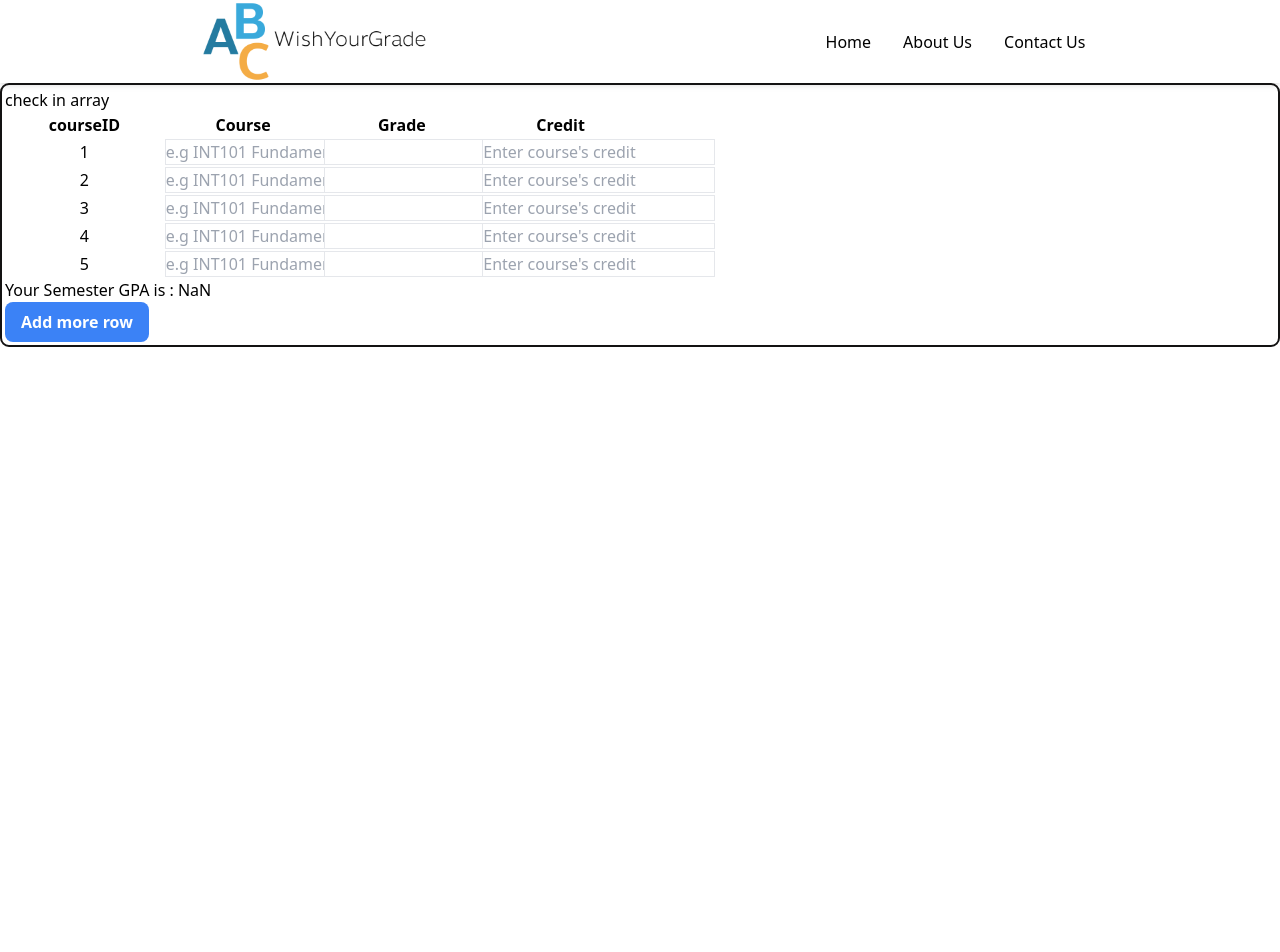
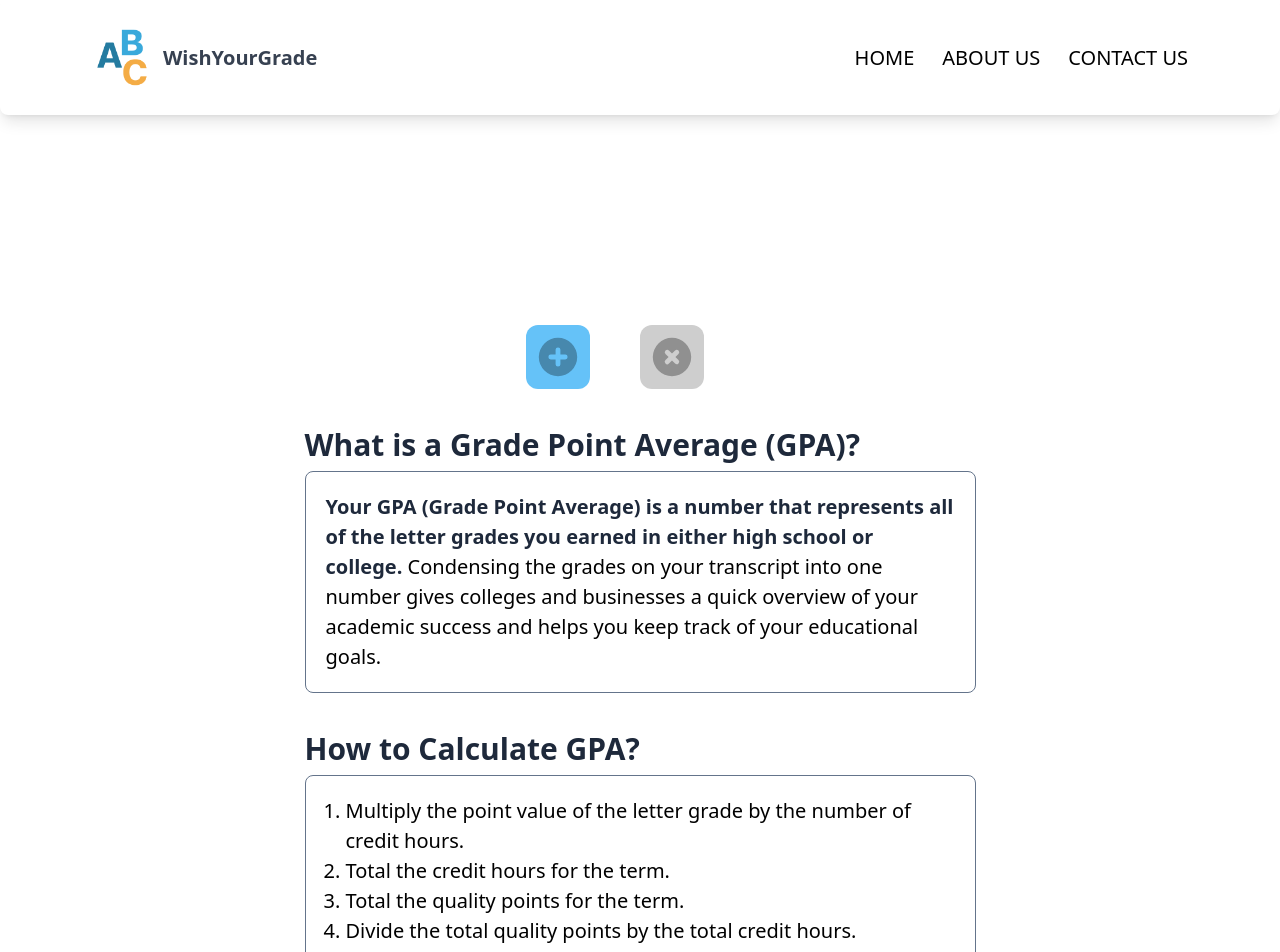
Before and after one commit to willvaritchai/project-FUNBOOK-online-book-store, a Vue app: page / in a window 1280 px wide. Shown: the top 952 px of the page. Before the commit the page ends 800 px from the top, so only its background shows below. Built offline with nearby package versions, Linux system fonts and the light colour scheme.

Commit message:
[latest version] +Description +ZeedAddRow +ResetRow +Style

```diff
--- a/src/App.vue
+++ b/src/App.vue
@@ -1,12 +1,11 @@
 <script setup>
 import { ref, computed, reactive } from 'vue'
-const logoSize = 'width:242px;';
-const hidden = true;
-
-const courseNameItems = reactive([0, 0, 0, 0, 0]);
+const logoSize = 'width:75px;';
+const studentImgSize = 'width:120px;';
+let courseNameItems = reactive([]);
 const gradeSelection = ref([]);
 const creditSelection = ref([]);
-
+const changColor = ref(undefined)
 // สูตรคำนวณเกรด สมมติมี 5 วิชา
 // เกรดที่ได้ A(4) A(4) B(3) A(4) A(4)
 // หน่วยกิต 2 3 3 2 2
@@ -18,7 +17,6 @@ const gradeCalculation = computed(() => {
     let total = undefined;
     let sumCredit = undefined;
     let sumTotal = undefined;
-
     if (gradeSelection.value.length > 0) {
         console.log(`มีการกรอกข้อมูลเกรดแล้ว, ${gradeSelection.value}`);
         total = gradeSelection.value.map(
@@ -31,113 +29,229 @@ const gradeCalculation = computed(() => {
     // let sumTotal = total.reduce((prev,curr) => prev+curr,0);
     console.log("ผลลัพธ์ของเกรด x หน่วนกิต = " + total);
     console.log("ผลรวมของหน่วยกิตทั้งหมด = " + sumCredit);
-    return (total / sumCredit).toFixed(2);
+    return (total / sumCredit).toFixed(2)
+})
+const findSumCredit = computed(() => {
+    let sumCredit = undefined;
+    sumCredit = creditSelection.value.reduce((prev, curr) => prev + curr, 0);
+    return sumCredit;
+})
+// test----------------
+const addRow = ref(() => {
+    courseNameItems.splice(courseNameItems.length, 0, '')
 })
 
-const addRow = ref(() => {
-    courseNameItems.splice(5, 0, 0)
+const resetRow = ref(() => {
+    courseNameItems.length = 0;
+    gradeSelection.value.length = 0;
+    creditSelection.value.length = 0;
 })
-
-// const findSumCredit = computed(() => {
-//     let sumCredit = undefined;
-//     sumCredit = creditSelection.value.reduce((prev, curr) => prev + curr, 0);
-//     return sumCredit;
-// })
-
 </script>
 
 <template>
     <div>
-        <nav class="container flex justify-around bg-white shadow-md">
-            <div class="flex items-center">
-                <img src="./assets/ABC WishYourGrade LOGO.png" alt="LOGO" :style="logoSize" />
+        <!-- navbar goes here -->
+        <nav class="bg-white shadow-lg rounded-lg">
+            <div class="max-w-6xl mx-auto px-4">
+                <div class="flex justify-between">
+                    <div class="flex space-x-4">
+                        <!-- logo -->
+                        <div>
+                            <a
+                                href="#"
+                                class="flex items-center py-5 px-2 text-gray-700 hover:text-gray-900"
+                            >
+                                <img src="./assets/ABC.png" alt="LOGO" :style="logoSize" />
+                                <span class="font-bold">WishYourGrade</span>
+                            </a>
                         </div>
-            <!-- left header section -->
-            <div class="items-center hidden space-x-8 lg:flex">
-                <a href>Home</a>
-                <a href>About Us</a>
-                <a href>Contact Us</a>
                     </div>
-            <!-- right header section -->
+
+                    <!-- secondary nav -->
+                    <div class="hidden md:flex items-center space-x-1">
+                        <a href class="py-5 px-3">HOME</a>
+                        <a href class="py-5 px-3">ABOUT US</a>
+                        <a href class="py-5 px-3">CONTACT US</a>
+                    </div>
+                </div>
+            </div>
         </nav>
         <!-- <div class="content-center"> -->
         <!-- <div>
              <span>  </span>
         </div>-->
-        <div class="grid-container">
-            <div class="pborder">
-                <p>check in array</p>
-
-                <table class="table-fixed" style="width:50%">
+        <div id="#main-sector">
+            <div class="container">
+                <!-- <p>check in array</p> -->
+                <div class="table">
+                    <table class="table-fixed" style="margin: auto;">
                         <thead>
-                        <tr>
-                            <th>courseID</th>
+                            <tr v-if="courseNameItems.length > 0" class="text-4xl">
+                                <th class="text-sm">NO.</th>
                                 <th>Course</th>
                                 <th>Grade</th>
                                 <th>Credit</th>
                             </tr>
                         </thead>
                         <tbody>
-                        <!-- <tr v-for="course in courseNameItem" :key="course.courseID">
-                            <td>{{ course.courseID }}</td>
-                            <td>{{ course.courseName }}</td>
-                            <td>{{ course.grade }}</td>
-                            <td>{{ course.credit }}</td>
-
-                            //ใช้เพื่อแสดงข้อมูลจาก array
-                        -->
-
                             <tr
                                 v-for="(item, index) in courseNameItems"
                                 :key="index"
-                            class="text-center"
+                                class="text-center text-3xl"
                             >
                                 <td>{{ index + 1 }}</td>
                                 <td>
                                     <input
+                                        v-model="courseNameItems[index]"
                                         type="text"
-                                    class="border"
-                                    placeholder="e.g INT101 Fundamental Programming"
+                                        placeholder="e.g INT101"
+                                        class="border rounded-xl"
                                     />
                                 </td>
                                 <td>
-                                <select v-model="gradeSelection[index]" class="border bg-white">
-                                    <option value>Please select your grade</option>
-                                    <option value="4">4(A)</option>
-                                    <option value="3.5">3.5(B+)</option>
-                                    <option value="3">3(B)</option>
-                                    <option value="2.5">2.5(C+)</option>
-                                    <option value="2">2(C)</option>
-                                    <option value="2">1.5(D+)</option>
-                                    <option value="1">1(D)</option>
-                                    <option value="0">0(F)</option>
+                                    <select
+                                        v-model="gradeSelection[index]"
+                                        class="border rounded-xl"
+                                    >
+                                        <option disabled>Please select your grade</option>
+                                        <option value="4">A</option>
+                                        <option value="3.5">B+</option>
+                                        <option value="3">B</option>
+                                        <option value="2.5">C+</option>
+                                        <option value="2">C</option>
+                                        <option value="1.5">D+</option>
+                                        <option value="1">D</option>
+                                        <option value="0">F</option>
                                     </select>
                                 </td>
                                 <td>
                                     <input
                                         type="number"
-                                    class="border"
                                         placeholder="Enter course's credit"
                                         min="0.5"
                                         step="0.5"
                                         v-model="creditSelection[index]"
+                                        class="border rounded-xl"
                                     />
                                 </td>
                             </tr>
                         </tbody>
                     </table>
-                <div>
-                    <p>Your Semester GPA is : {{ gradeCalculation }}</p>
-                    <button
-                        @click="addRow"
-                        class="py-2 px-4 rounded-lg bg-blue-500 text-white font-bold"
-                    >Add more row</button>
+                </div>
+                <div class="result">
+                    <p v-if="courseNameItems.length > 0">
+                        Semester GPA is :
+                        <span
+                            v-if="gradeCalculation < 2.49"
+                            class="square text-6xl font-bol"
+                            style="background-color: rgb(238, 78, 78);"
+                        >{{ gradeCalculation }}</span>
+                        <span
+                            v-else-if="gradeCalculation < 3.49"
+                            class="square text-6xl font-bol"
+                            style="background-color: rgb(252, 171, 96);"
+                        >{{ gradeCalculation }}</span>
+                        <span
+                            v-else-if="gradeCalculation <= 4"
+                            class="square text-6xl font-bol"
+                            style="background-color: rgb(96, 243, 96);"
+                        >{{ gradeCalculation }}</span>
+                        <span
+                            v-else
+                            class="square"
+                            style="color: rgb(243, 109, 109);font-size: 15px;"
+                        >The information is missing</span>
+                    </p>
+                    <br />
+                    <button @click="addRow" class="BaddRow">
+                        <svg
+                            xmlns="http://www.w3.org/2000/svg"
+                            class="h-12 w-12"
+                            viewBox="0 0 20 20"
+                            fill="currentColor"
+                        >
+                            <path
+                                fill-rule="evenodd"
+                                d="M10 18a8 8 0 100-16 8 8 0 000 16zm1-11a1 1 0 10-2 0v2H7a1 1 0 100 2h2v2a1 1 0 102 0v-2h2a1 1 0 100-2h-2V7z"
+                                clip-rule="evenodd"
+                            />
+                        </svg>
+                    </button>
 
-                    <!-- Total Credit is :{{ creditSelection }}
+                    <button @click="resetRow" class="BresetRow">
+                        <svg
+                            xmlns="http://www.w3.org/2000/svg"
+                            class="h-12 w-12"
+                            viewBox="0 0 20 20"
+                            fill="currentColor"
+                        >
+                            <path
+                                fill-rule="evenodd"
+                                d="M10 18a8 8 0 100-16 8 8 0 000 16zM8.707 7.293a1 1 0 00-1.414 1.414L8.586 10l-1.293 1.293a1 1 0 101.414 1.414L10 11.414l1.293 1.293a1 1 0 001.414-1.414L11.414 10l1.293-1.293a1 1 0 00-1.414-1.414L10 8.586 8.707 7.293z"
+                                clip-rule="evenodd"
+                            />
+                        </svg>
+                    </button>
+
                     <br />
-                    ผลรวมของเกรด * หน่วยกิต : {{ gradeCalculation }}
+
                     <br />
-                    ผลรวมของหน่วยกิตทั้งหมด : {{ findSumCredit }}-->
+
+                    <div id="gpa-desc">
+                        <h1
+                            class="font-bold text-3xl py-2 text-slate-800 text-left"
+                        >What is a Grade Point Average (GPA)?</h1>
+                        <div class="rounded-lg border border-slate-500 p-5 text-left">
+                            <p>
+                                <span
+                                    class="font-bold text-slate-800"
+                                >Your GPA (Grade Point Average) is a number that represents all of the letter grades you earned in either high school or college.</span> Condensing the grades on your transcript into one number gives colleges and businesses a quick overview of your academic success and helps you keep track of your educational goals.
+                            </p>
+                        </div>
+                        <br />
+                        <h1
+                            class="font-bold text-3xl py-2 text-slate-800 text-left"
+                        >How to Calculate GPA?</h1>
+                        <div class="rounded-lg border border-slate-500 px-10 py-5 text-left">
+                            <ol class="list-decimal">
+                                <li>Multiply the point value of the letter grade by the number of credit hours.</li>
+                                <li>Total the credit hours for the term.</li>
+                                <li>Total the quality points for the term.</li>
+                                <li>Divide the total quality points by the total credit hours.</li>
+                                <li>The result is the G.P.A. for the term.</li>
+                            </ol>
+                            <hr />
+                            <h1 class="font-bold text-2xl">EXAMPLE</h1>
+                            <h2 class="font-medium">Term 1:</h2>
+                            <ul>
+                                <li>3 credits - B</li>
+                                <li>3 credits - C</li>
+                                <li>2 credits - A</li>
+                                <li>3 credits - C+</li>
+                                <li>4 credits - D+</li>
+                            </ul>
+                            <h2 class="font-medium">Term 1 Calculation:</h2>
+                            <ul>
+                                <li>B = 3.00 x 3 credit hours = 9.00 quality points</li>
+                                <li>C = 2.00 x 3 credit hours = 6.00 quality points</li>
+                                <li>A = 4.00 x 2 credit hours = 8.00 quality points</li>
+                                <li>C+ = 2.50 x 3 credit hours = 7.50 quality points</li>
+                                <li>D+ = 1.50 x 4 credit hours = 6.00 quality points</li>
+                                <br />
+                                <li>Add the number of quality points for term 1:</li>
+                                <li>9.00 + 6.00 + 8.00 + 7.50 + 6.00= 36.5 quality points</li>
+                                <br />
+                                <li>Add the number of credit hours for term 1:</li>
+                                <li>3 + 3 + 2 + 3 + 4 = 15 credit hours</li>
+                                <br />
+                                <li>Divide the total quality points by the total credit hours:</li>
+                                <li>
+                                    36.5 / 15 =
+                                    <span class="font-bold">2.43 G.P.A.</span>
+                                </li>
+                            </ul>
+                        </div>
+                    </div>
                 </div>
             </div>
         </div>
@@ -146,9 +260,71 @@ const addRow = ref(() => {
 </template>
 
 <style>
-.pborder {
-    border: 2px solid rgb(19, 18, 18);
-    border-radius: 9px;
-    padding: 3px;
+#gpa-desc {
+    width: 55%;
+    margin: auto;
+}
+.table {
+    padding: 20px;
+    margin: auto;
+}
+.result {
+    margin: auto;
+    padding: 20px;
+    text-align: center;
+}
+.container {
+    margin: auto;
+    width: 50%;
+    padding: 6em 10px 10px 10px;
+}
+body {
+    font-size: 20px;
+}
+.square {
+    display: inline-block;
+    /* background-color: rgb(73, 209, 73);  */
+    width: auto;
+    height: auto;
+    padding: 8px;
+    border-radius: 12px;
+    font-family: "Audiowide", sans-serif;
+    color: white;
+    font-size: 25px;
+    font-weight: bold;
+}
+.BaddRow {
+    width: auto;
+    height: auto;
+    padding: 8px;
+    margin-right: 2em;
+    border-radius: 12px;
+    font-family: "Audiowide", sans-serif;
+    color: rgba(0, 0, 0, 0.3);
+    font-size: 25px;
+    font-weight: bold;
+    background-color: rgb(101, 194, 248);
+    transition: all 0.3s ease;
+}
+.BaddRow:hover {
+    color: rgb(255, 255, 255);
+    background-color: rgb(52, 175, 247);
+}
+.BresetRow {
+    width: auto;
+    height: auto;
+    padding: 8px;
+    margin-right: 2em;
+    border-radius: 12px;
+    font-family: "Audiowide", sans-serif;
+    color: rgb(0, 0, 0, 0.3);
+    font-size: 25px;
+    font-weight: bold;
+    background-color: rgb(206, 206, 206);
+    transition: all 0.3s ease;
+}
+.BresetRow:hover {
+    color: rgb(255, 255, 255);
+    background-color: rgb(104, 104, 104);
 }
 </style>
```
Also changed, not shown: src/assets/ABC.png (added). Lines whose indentation alone changed are shown as unchanged.
